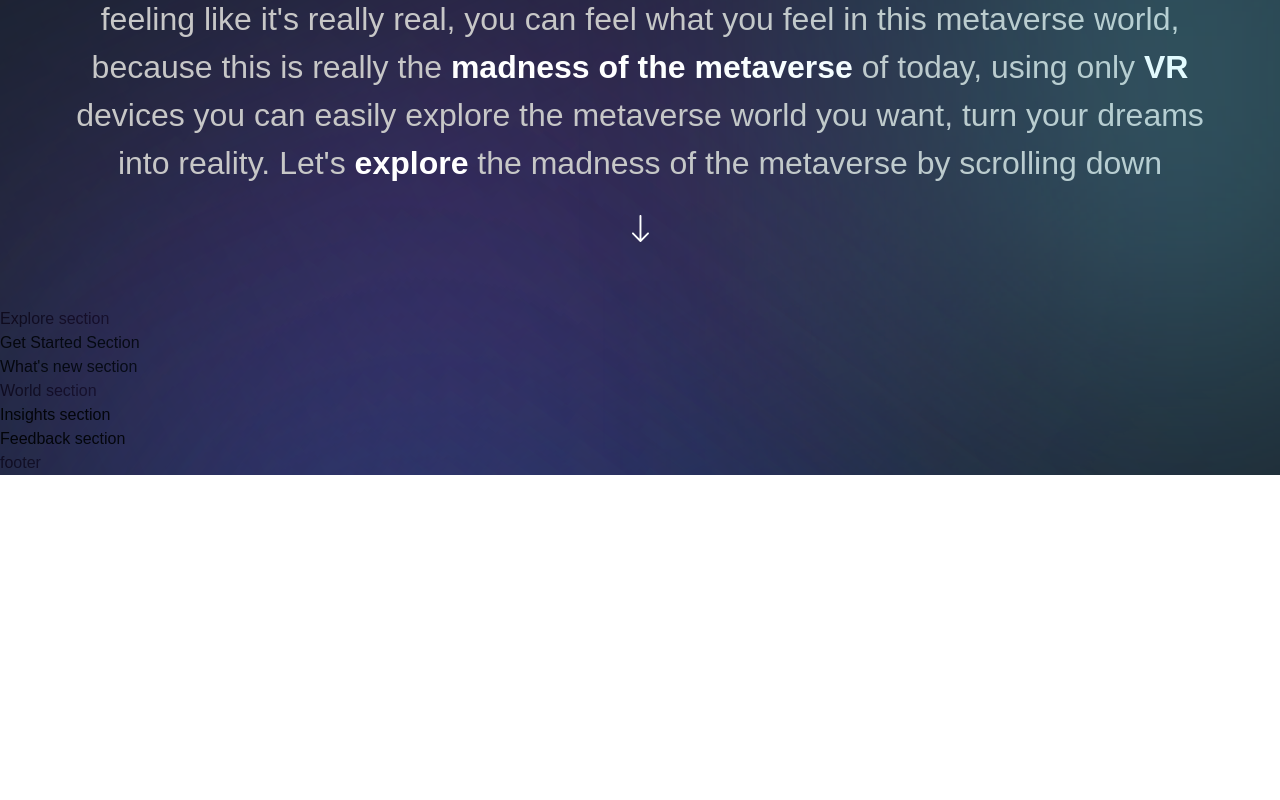
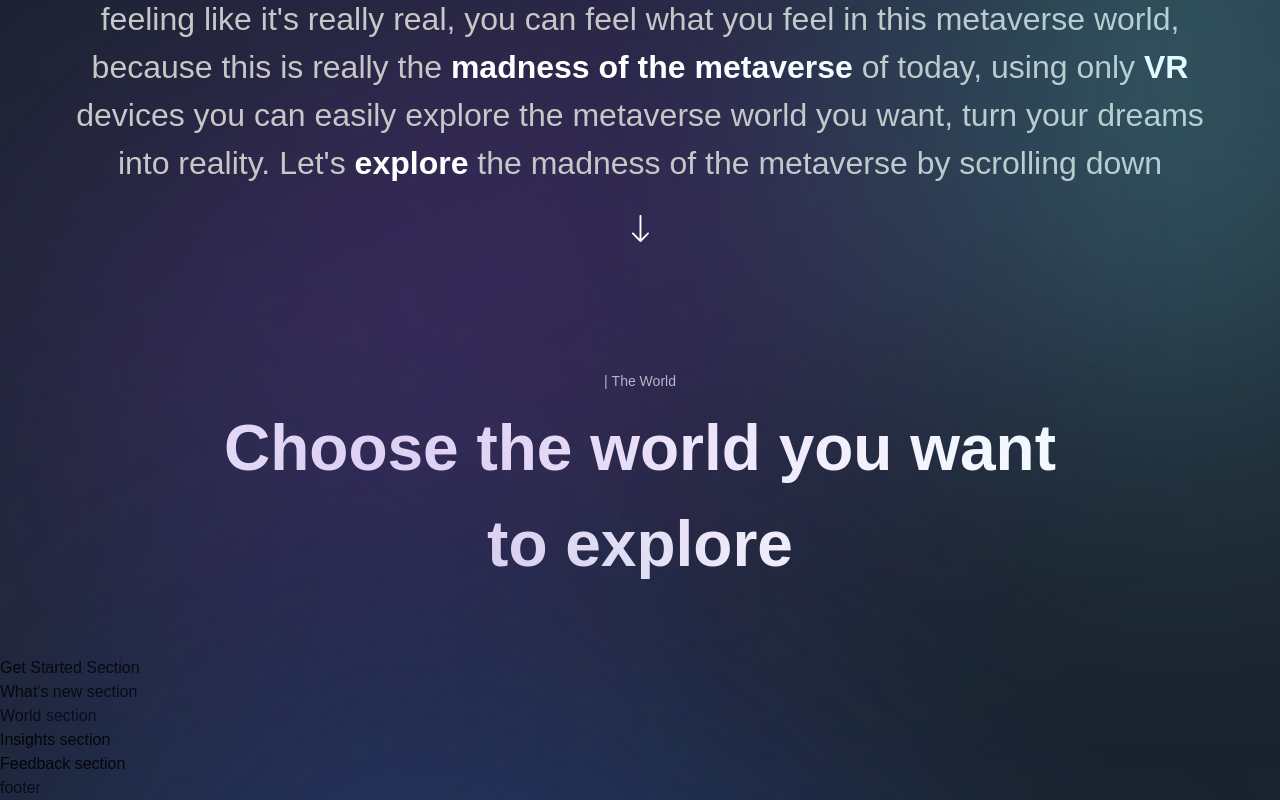
Before and after one commit to shawwnn/metaversus, a Next.js app: page / in a window 1280 px wide. Shown: the part 1067-1867 px from the top of the page. Before the commit the page ends 1542 px from the top, so only its background shows below. Built offline with nearby package versions, Linux system fonts and the light colour scheme; a web font is replaced by a local one.

Commit message:
Explore: Title and Subtitle

```diff
--- a/components/CustomTexts.jsx
+++ b/components/CustomTexts.jsx
@@ -20,5 +20,12 @@
 );
 
 export const TitleText = ({ title, textStyles }) => (
-  <h2>Title Text</h2>
+  <motion.h2
+    variants={textVariant2}
+    initial="hidden"
+    whileInView="show"
+    className={`mt-[8px] font-bold md:text-[64px] text-[40px] text-white ${textStyles}`}
+  >
+    {title}
+  </motion.h2>
 );
--- a/sections/Explore.jsx
+++ b/sections/Explore.jsx
@@ -9,8 +9,19 @@
 import { exploreWorlds } from "../constants"
 
 const Explore = () => (
-  <section>
-    Explore section
+  <section className={`${styles.paddings}`} id="explore">
+    <motion.div
+      variants={staggerContainer}
+      initial="hidden"
+      whileInView="show"
+      viewport={{ once: false, amount: 0.25}}
+      className={`${styles.innerWidth} mx-auto flex flex-col`}
+    >
+      <TypingText title="| The World" textStyles="text-center" />
+
+      <TitleText title={<>Choose the world you want
+      <br className="md:block hidden" /> to explore </>} textStyles="text-center" />
+    </motion.div>
   </section>
 );
 
```
